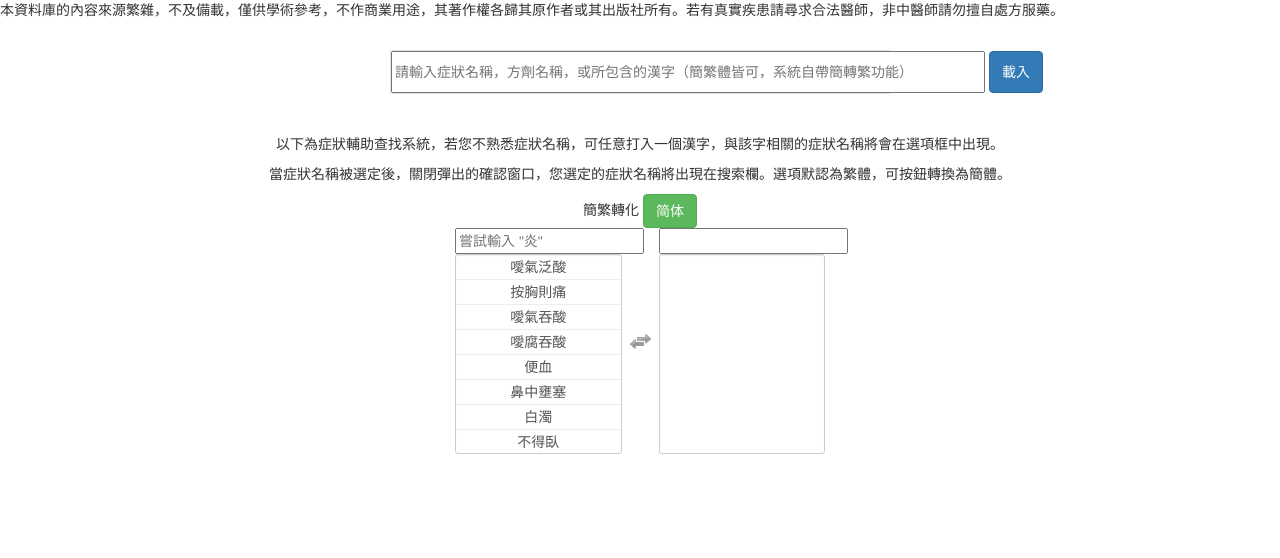
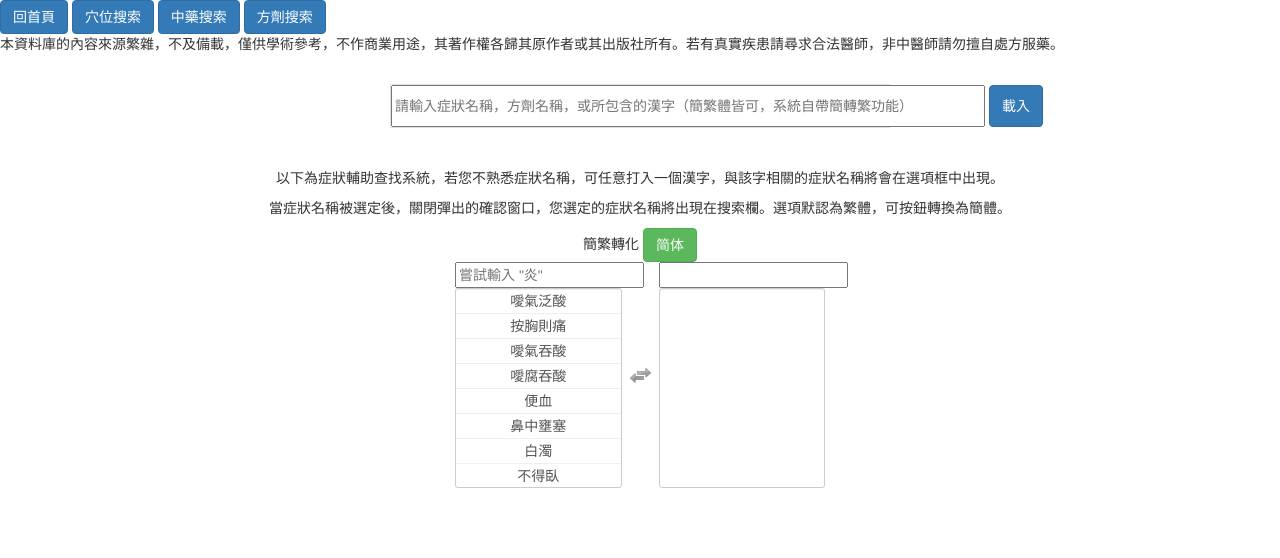
Before and after one commit to YanyangChen/CMdiagnose, a Django app: page /CMdiagnose/create1/ in a window 1280 px wide. Shown: the top 558 px of the page. Run offline with Django 3.2, Linux system fonts and the light colour scheme; some libraries are stand-ins or nearby versions.

Commit message:
added buttons

```diff
--- a/mysite/CMdiagnose/templates/CMdiagnose/newdetail.html
+++ b/mysite/CMdiagnose/templates/CMdiagnose/newdetail.html
@@ -1,5 +1,10 @@
 
     {% load static %}
+  <link rel="stylesheet" type="text/css" href="{% static 'CMdiagnose/style3.css' %}">
+<a class="btn btn-primary js-scroll-trigger" href="{% url 'CMdiagnose:bootindex' %}">回首頁</a>
+<a class="btn btn-primary js-scroll-trigger" href="{% url 'CMdiagnose:newdetailxue' %}">穴位搜索</a>
+<a class="btn btn-primary js-scroll-trigger" href="{% url 'CMdiagnose:newdetailyao' %}">中藥搜索</a>
+<a class="btn btn-primary js-scroll-trigger" href="{% url 'CMdiagnose:newdetail' %}">方劑搜索</a>
   <meta charset="utf-8">
   <meta http-equiv="X-UA-Compatible" content="IE=edge">
   <meta name="viewport" content="width=device-width, initial-scale=1">
--- a/mysite/CMdiagnose/templates/CMdiagnose/newdetailxue.html
+++ b/mysite/CMdiagnose/templates/CMdiagnose/newdetailxue.html
@@ -1,4 +1,9 @@
   {% load static %}
+  <link rel="stylesheet" type="text/css" href="{% static 'CMdiagnose/style3.css' %}">
+<a class="btn btn-primary js-scroll-trigger" href="{% url 'CMdiagnose:bootindex' %}">回首頁</a>
+<a class="btn btn-primary js-scroll-trigger" href="{% url 'CMdiagnose:newdetailxue' %}">穴位搜索</a>
+<a class="btn btn-primary js-scroll-trigger" href="{% url 'CMdiagnose:newdetailyao' %}">中藥搜索</a>
+<a class="btn btn-primary js-scroll-trigger" href="{% url 'CMdiagnose:newdetail' %}">方劑搜索</a>
   <meta charset="utf-8">
   <meta http-equiv="X-UA-Compatible" content="IE=edge">
   <meta name="viewport" content="width=device-width, initial-scale=1">
--- a/mysite/CMdiagnose/templates/CMdiagnose/newdetailyao.html
+++ b/mysite/CMdiagnose/templates/CMdiagnose/newdetailyao.html
@@ -1,9 +1,15 @@
 
     {% load static %}
+    <link rel="stylesheet" type="text/css" href="{% static 'CMdiagnose/style3.css' %}">
+<a class="btn btn-primary js-scroll-trigger" href="{% url 'CMdiagnose:bootindex' %}">回首頁</a>
+<a class="btn btn-primary js-scroll-trigger" href="{% url 'CMdiagnose:newdetailxue' %}">穴位搜索</a>
+<a class="btn btn-primary js-scroll-trigger" href="{% url 'CMdiagnose:newdetailyao' %}">中藥搜索</a>
+<a class="btn btn-primary js-scroll-trigger" href="{% url 'CMdiagnose:newdetail' %}">方劑搜索</a>
   <meta charset="utf-8">
   <meta http-equiv="X-UA-Compatible" content="IE=edge">
   <meta name="viewport" content="width=device-width, initial-scale=1">
   <meta name="description" content="">
+
   <meta name="author" content="">
   <title>中醫資源檢索系統</title>
   <!-- Bootstrap CSS -->
--- a/mysite/CMdiagnose/templates/CMdiagnose/results.html
+++ b/mysite/CMdiagnose/templates/CMdiagnose/results.html
@@ -1,5 +1,9 @@
 {% load static %}
 <link rel="stylesheet" type="text/css" href="{% static 'CMdiagnose/style3.css' %}">
+<a class="btn btn-primary js-scroll-trigger" href="{% url 'CMdiagnose:bootindex' %}">回首頁</a>
+<a class="btn btn-primary js-scroll-trigger" href="{% url 'CMdiagnose:newdetailxue' %}">穴位搜索</a>
+<a class="btn btn-primary js-scroll-trigger" href="{% url 'CMdiagnose:newdetailyao' %}">中藥搜索</a>
+<a class="btn btn-primary js-scroll-trigger" href="{% url 'CMdiagnose:newdetail' %}">方劑搜索</a>
 <body>
 <h1>症狀：</h1>
 
--- a/mysite/CMdiagnose/templates/CMdiagnose/resultsxue.html
+++ b/mysite/CMdiagnose/templates/CMdiagnose/resultsxue.html
@@ -1,6 +1,10 @@
 {% load static %}
+
 <link rel="stylesheet" type="text/css" href="{% static 'CMdiagnose/style3.css' %}">
-
+<a class="btn btn-primary js-scroll-trigger" href="{% url 'CMdiagnose:bootindex' %}">回首頁</a>
+<a class="btn btn-primary js-scroll-trigger" href="{% url 'CMdiagnose:newdetailxue' %}">穴位搜索</a>
+<a class="btn btn-primary js-scroll-trigger" href="{% url 'CMdiagnose:newdetailyao' %}">中藥搜索</a>
+<a class="btn btn-primary js-scroll-trigger" href="{% url 'CMdiagnose:newdetail' %}">方劑搜索</a>
 <body>
 <h1>穴位主治：</h1>
 
--- a/mysite/CMdiagnose/templates/CMdiagnose/resultsyao.html
+++ b/mysite/CMdiagnose/templates/CMdiagnose/resultsyao.html
@@ -1,5 +1,9 @@
 {% load static %}
 <link rel="stylesheet" type="text/css" href="{% static 'CMdiagnose/style3.css' %}">
+<a class="btn btn-primary js-scroll-trigger" href="{% url 'CMdiagnose:bootindex' %}">回首頁</a>
+<a class="btn btn-primary js-scroll-trigger" href="{% url 'CMdiagnose:newdetailxue' %}">穴位搜索</a>
+<a class="btn btn-primary js-scroll-trigger" href="{% url 'CMdiagnose:newdetailyao' %}">中藥搜索</a>
+<a class="btn btn-primary js-scroll-trigger" href="{% url 'CMdiagnose:newdetail' %}">方劑搜索</a>
 <body>
 <h1>藥性主治：</h1>
 
```
